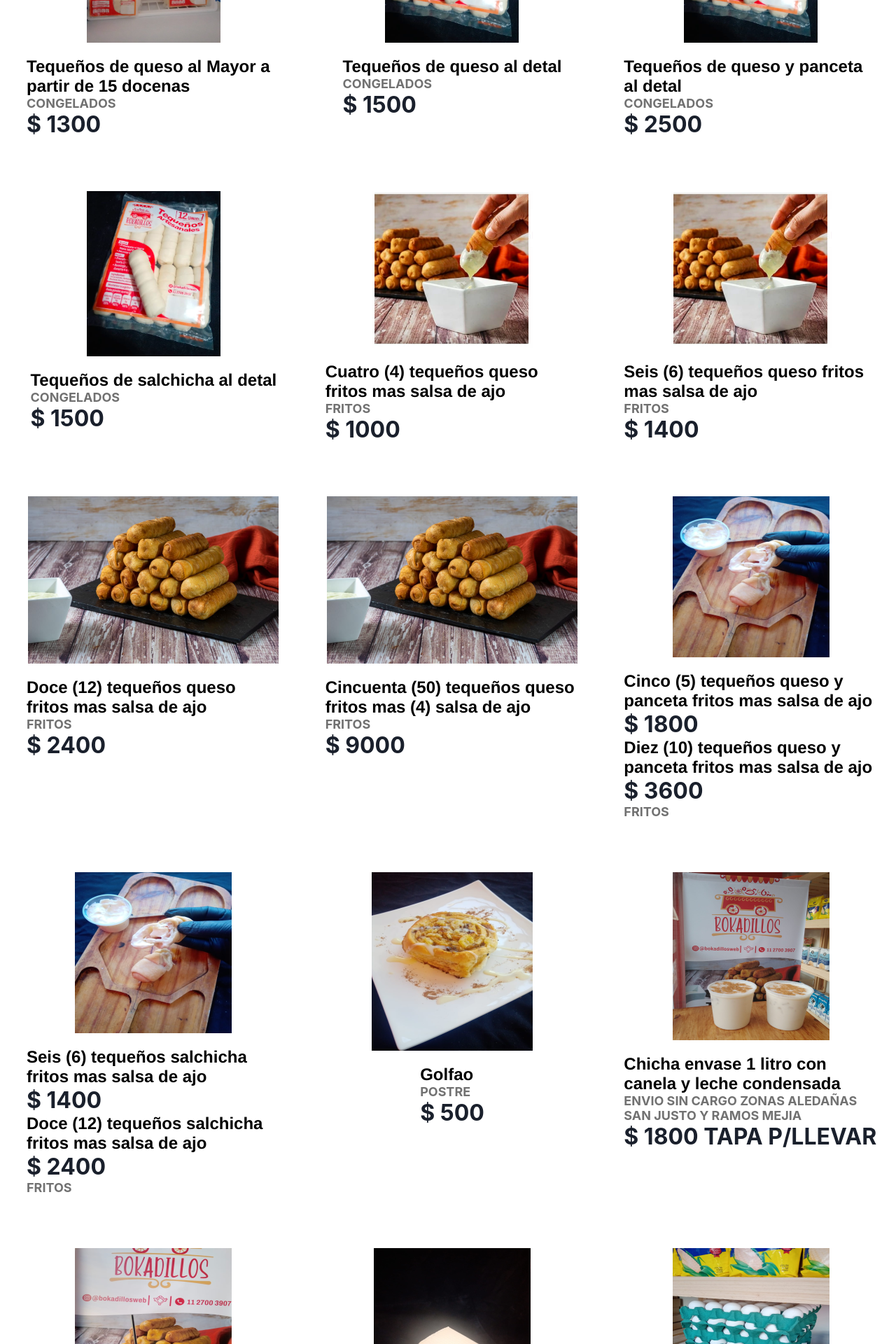
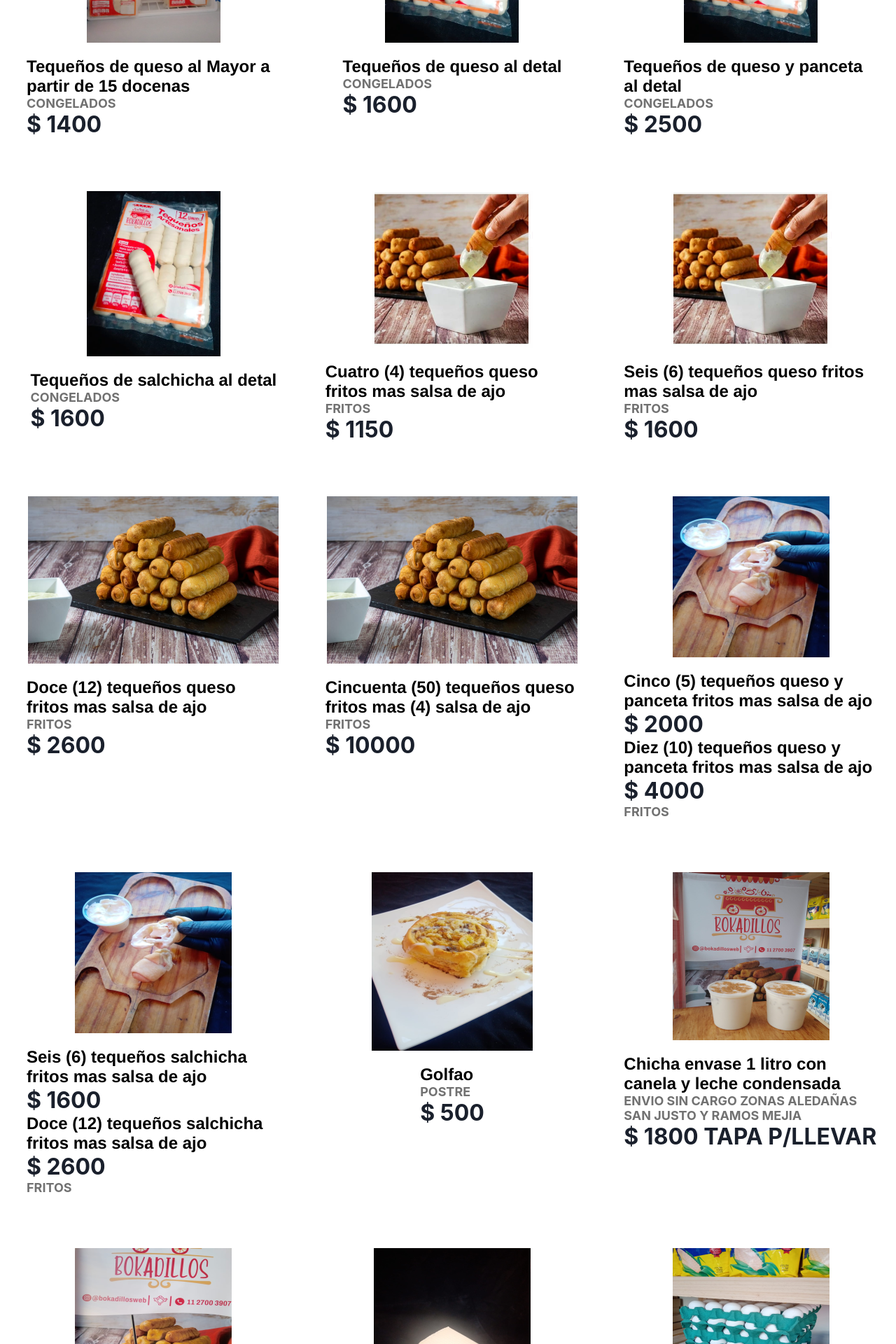
Before and after one commit to elifred2022/productosBokadillos, a React (Create React App) app: page / in a window 1280 px wide. Shown: the part 460-2380 px from the top of the page at 70% size. Built offline with nearby package versions, Linux system fonts and the light colour scheme.

Commit message:
update todos precios

```diff
--- a/src/components/productos/ProductosItem.js
+++ b/src/components/productos/ProductosItem.js
@@ -31,7 +31,7 @@ export const ProductoItem = ({ id, title, price, image, category }) => {
         <div className="producto__footer">
           <h1>Tequeños de queso al Mayor a partir de 15 docenas</h1>
           <p>Congelados</p>
-          <p className="price">$ 1300</p>
+          <p className="price">$ 1400</p>
         </div>
       </div>
 
@@ -44,7 +44,7 @@ export const ProductoItem = ({ id, title, price, image, category }) => {
         <div className="producto__footer">
           <h1>Tequeños de queso al detal</h1>
           <p>Congelados</p>
-          <p className="price">$ 1500</p>
+          <p className="price">$ 1600</p>
         </div>
       </div>
 
@@ -70,7 +70,7 @@ export const ProductoItem = ({ id, title, price, image, category }) => {
         <div className="producto__footer">
           <h1>Tequeños de salchicha al detal</h1>
           <p>Congelados</p>
-          <p className="price">$ 1500</p>
+          <p className="price">$ 1600</p>
         </div>
       </div>
 
@@ -83,7 +83,7 @@ export const ProductoItem = ({ id, title, price, image, category }) => {
         <div className="producto__footer">
           <h1>Cuatro (4) tequeños queso fritos mas salsa de ajo</h1>
           <p>Fritos</p>
-          <p className="price">$ 1000</p>
+          <p className="price">$ 1150</p>
         </div>
       </div>
 
@@ -96,7 +96,7 @@ export const ProductoItem = ({ id, title, price, image, category }) => {
         <div className="producto__footer">
           <h1>Seis (6) tequeños queso fritos mas salsa de ajo</h1>
           <p>Fritos</p>
-          <p className="price">$ 1400</p>
+          <p className="price">$ 1600</p>
         </div>
       </div>
 
@@ -109,7 +109,7 @@ export const ProductoItem = ({ id, title, price, image, category }) => {
         <div className="producto__footer">
           <h1>Doce (12) tequeños queso fritos mas salsa de ajo</h1>
           <p>Fritos</p>
-          <p className="price">$ 2400</p>
+          <p className="price">$ 2600</p>
         </div>
       </div>
 
@@ -122,7 +122,7 @@ export const ProductoItem = ({ id, title, price, image, category }) => {
         <div className="producto__footer">
           <h1>Cincuenta (50) tequeños queso fritos mas (4) salsa de ajo</h1>
           <p>Fritos</p>
-          <p className="price">$ 9000</p>
+          <p className="price">$ 10000</p>
         </div>
       </div>
 
@@ -134,9 +134,9 @@ export const ProductoItem = ({ id, title, price, image, category }) => {
         </>
         <div className="producto__footer">
           <h1>Cinco (5) tequeños queso y panceta fritos mas salsa de ajo</h1>
-          <p className="price">$ 1800</p>
+          <p className="price">$ 2000</p>
           <h1>Diez (10) tequeños queso y panceta fritos mas salsa de ajo</h1>
-          <p className="price">$ 3600</p>
+          <p className="price">$ 4000</p>
           <p>Fritos</p>
         </div>
       </div>
@@ -149,9 +149,9 @@ export const ProductoItem = ({ id, title, price, image, category }) => {
         </>
         <div className="producto__footer">
           <h1>Seis (6) tequeños salchicha fritos mas salsa de ajo</h1>
-          <p className="price">$ 1400</p>
+          <p className="price">$ 1600</p>
           <h1>Doce (12) tequeños salchicha fritos mas salsa de ajo</h1>
-          <p className="price">$ 2400</p>
+          <p className="price">$ 2600</p>
           <p>Fritos</p>
         </div>
       </div>
@@ -205,7 +205,7 @@ export const ProductoItem = ({ id, title, price, image, category }) => {
         <div className="producto__footer">
           <h1>Queso llanero semi duro</h1>
           <p>Alimentos</p>
-          <p className="price">$ 2900 x kg</p>
+          <p className="price">$ 3000 x kg</p>
         </div>
       </div>
 
```
